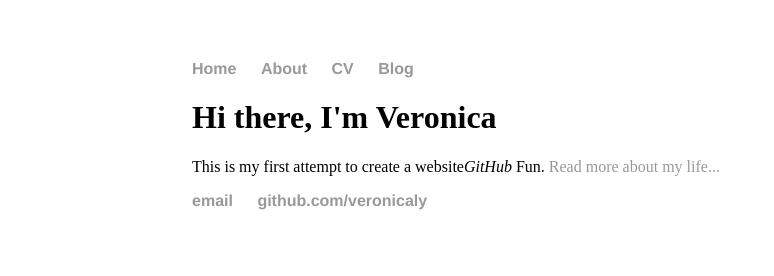
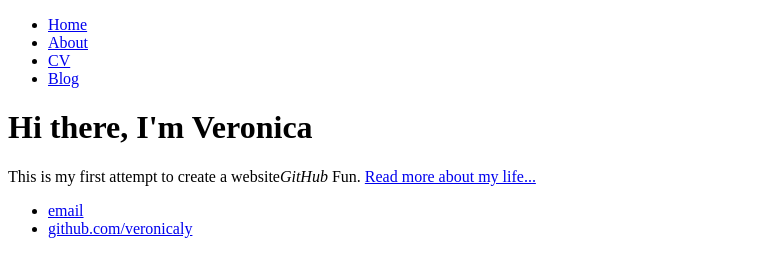
Before and after one commit to veronicaly/veronicaly.github.io, a plain HTML site: page index.html in a window 1280 px wide. Shown: the whole page, without its empty margins (0-774 px from the left). Drawn offline with Linux system fonts and the light colour scheme.

Commit message:
Update index.html

```diff
--- a/index.html
+++ b/index.html
@@ -2,8 +2,7 @@
 <html>
 	<head>
 		<title>Bloomin'Botanicals</title>
-		<!-- link to main stylesheet -->
-		<link rel="stylesheet" type="text/css" href="/css/main.css">
+		<!-- start coded_template: id:5287580404 path:generated_layouts/5287580402.html -->
 	</head>
 	<body>
 		<nav>
```
